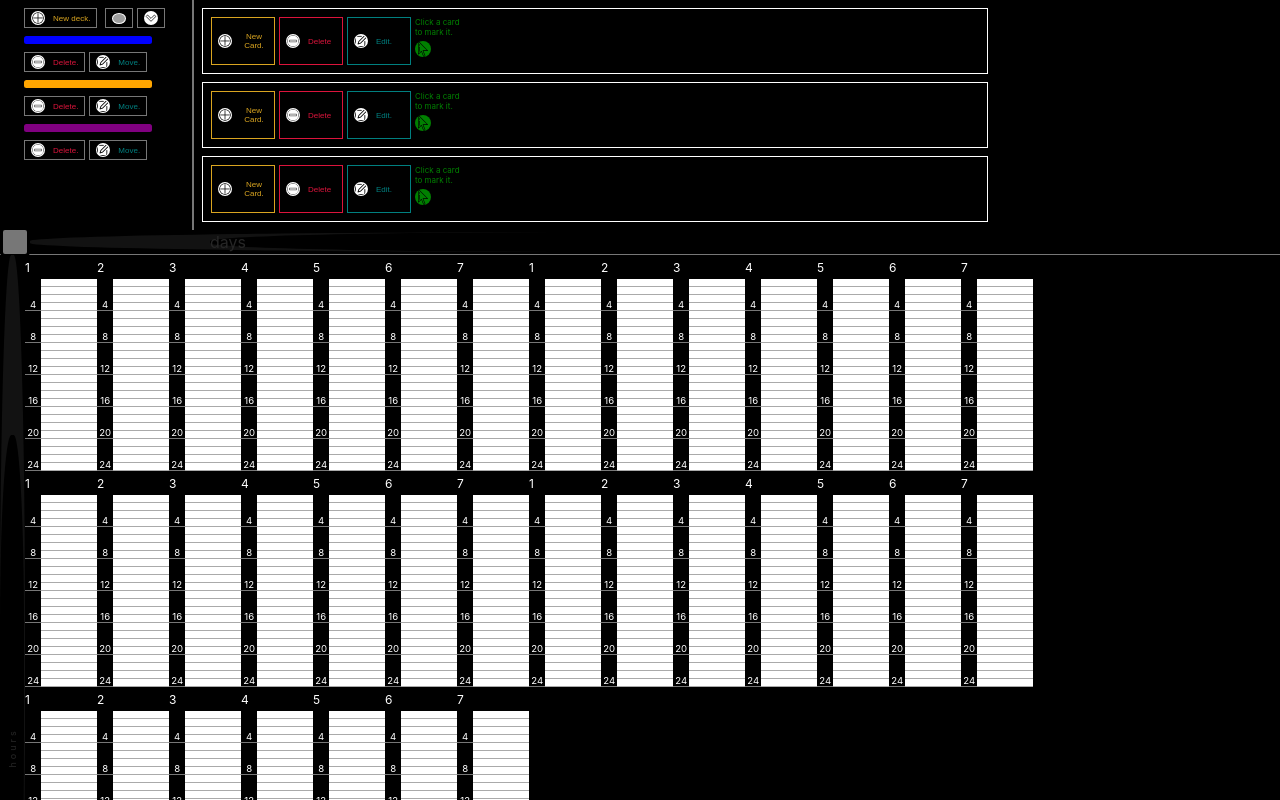
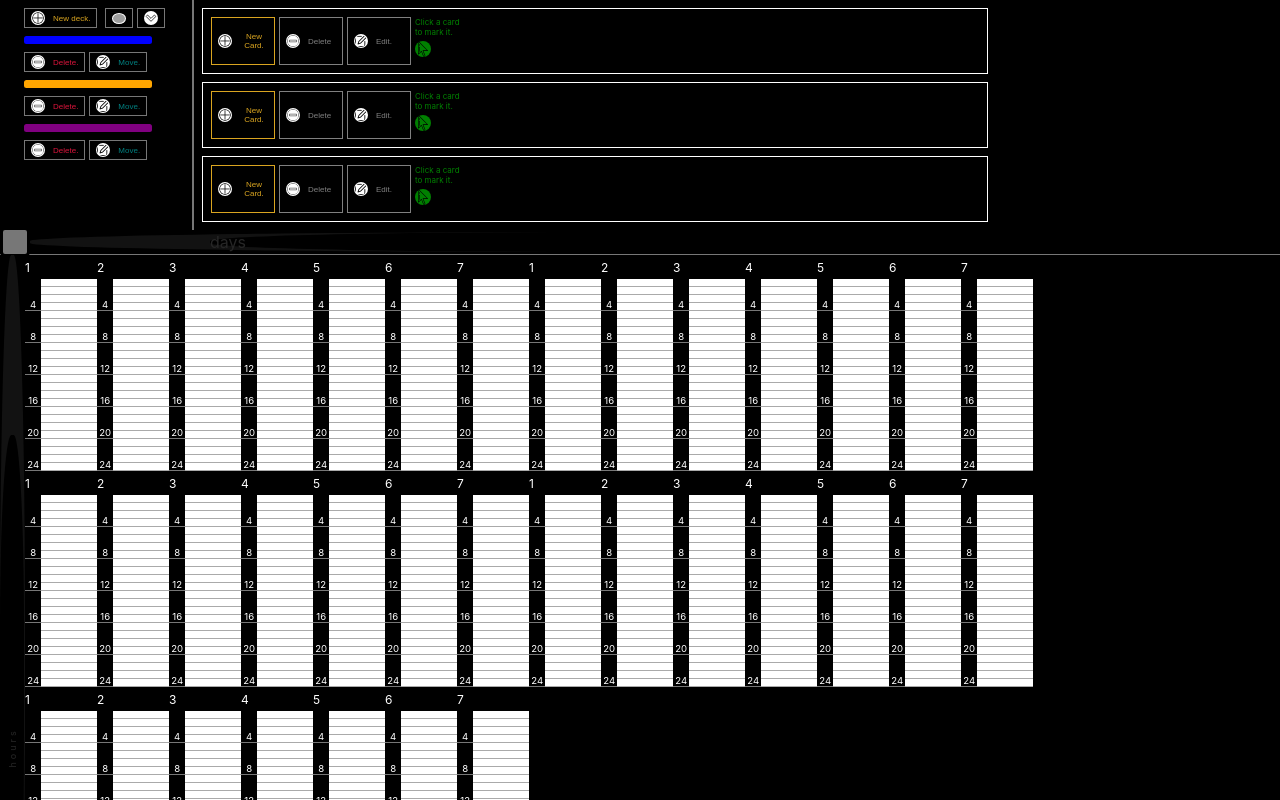
Before and after one commit to munrhalls/time-glance, a React (Create React App) app: page / in a window 1280 px wide. Shown: the top 800 px of the page. Built offline with nearby package versions, Linux system fonts and the light colour scheme; grey boxes are pictures that could not be loaded.

Commit message:
enabled/non-enabled btn

```diff
--- a/src/App.css
+++ b/src/App.css
@@ -152,6 +152,10 @@ body {
   margin: 0.5rem 0.25rem 0.5rem 0;
   display: flex;
   align-items: center;
+}
+button.Btn[disabled] {
+  border-color: gray;
+  color: gray;
 }
 .Btn label {
   cursor: pointer;
--- a/src/components/Button.js
+++ b/src/components/Button.js
@@ -8,7 +8,7 @@ import exit from "./../resources/exit.svg";
 import chevronLeft from "./../resources/chevronLeft.svg";
 import chevronRight from "./../resources/chevronRight.svg";
 
-export const Button = ({ type, label, handlerFunc }) => {
+export const Button = ({ type, label, handlerFunc, disabled }) => {
   let img;
   const setResources = () => {
     if (type === "add") {
@@ -49,7 +49,7 @@ export const Button = ({ type, label, handlerFunc }) => {
   };
   setResources();
   return (
-    <button className={`Btn ${type}`} onClick={handlerFunc}>
+    <button className={`Btn ${type}`} onClick={handlerFunc} disabled={disabled}>
       {img ? (
         <img className="BtnImg" src={img} alt={"Image not displayed."}></img>
       ) : (
--- a/src/components/TimeCardsMenu.js
+++ b/src/components/TimeCardsMenu.js
@@ -4,6 +4,11 @@ import { EditTimeCardsMenu } from "./EditTimeCardsMenu";
 import cursor from "./../resources/cursor.svg";
 
 export const TimeCardsMenu = ({ timeCards, setTimeCards, timeDeck }) => {
+  const editModeAvailable = timeCards.find(
+    (timeCard) => timeCard.marked === true
+  )
+    ? true
+    : false;
   const [editMode, setEditMode] = useState(false);
 
   const addTimeCard = () => {
@@ -55,8 +60,19 @@ export const TimeCardsMenu = ({ timeCards, setTimeCards, timeDeck }) => {
             label="New Card."
             handlerFunc={addTimeCard}
           />
-          <Button type="delSquare" label="Delete" handlerFunc={delTimeCards} />
-          <Button type="editSquare" label="Edit." handlerFunc={openEditMenu} />
+
+          <Button
+            type="delSquare"
+            label="Delete"
+            disabled={!editModeAvailable}
+            handlerFunc={delTimeCards}
+          />
+          <Button
+            type="editSquare"
+            label="Edit."
+            disabled={!editModeAvailable}
+            handlerFunc={openEditMenu}
+          />
           <div className="MarkerNote">
             <span className="Note">Click a card to mark it.</span>
             <img src={cursor} className="MarkerNoteSymbol" />
```
